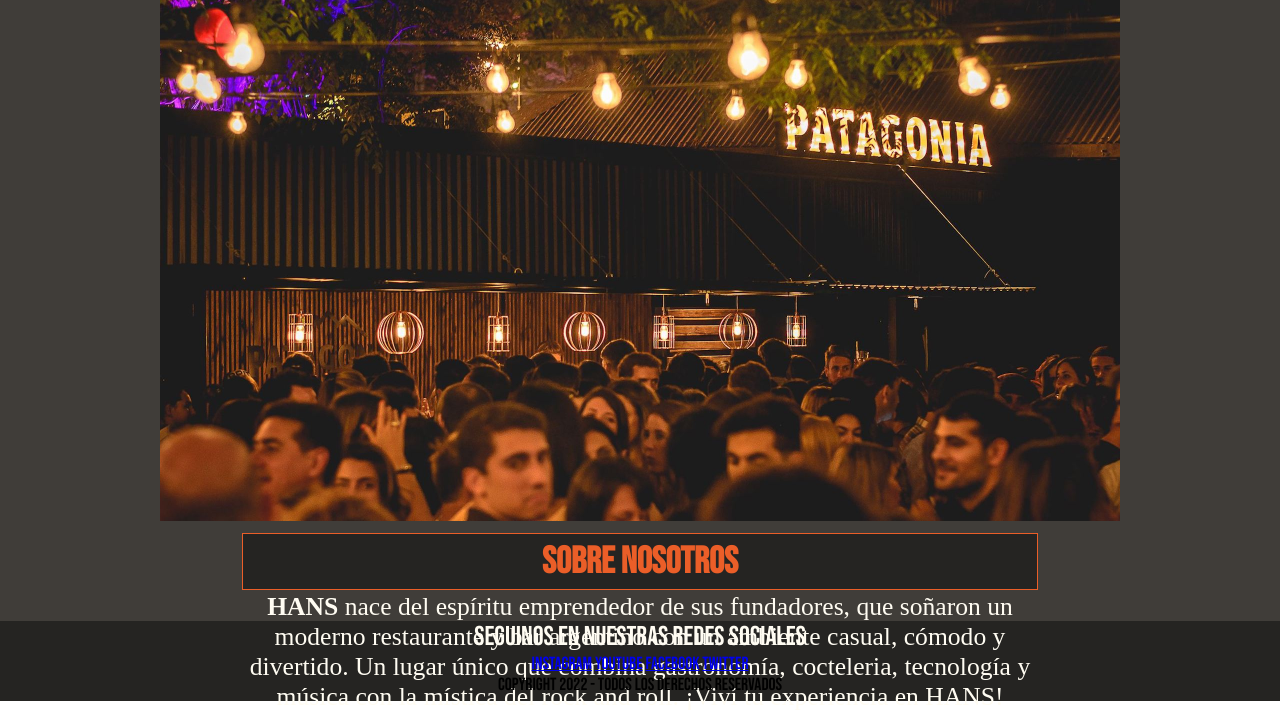
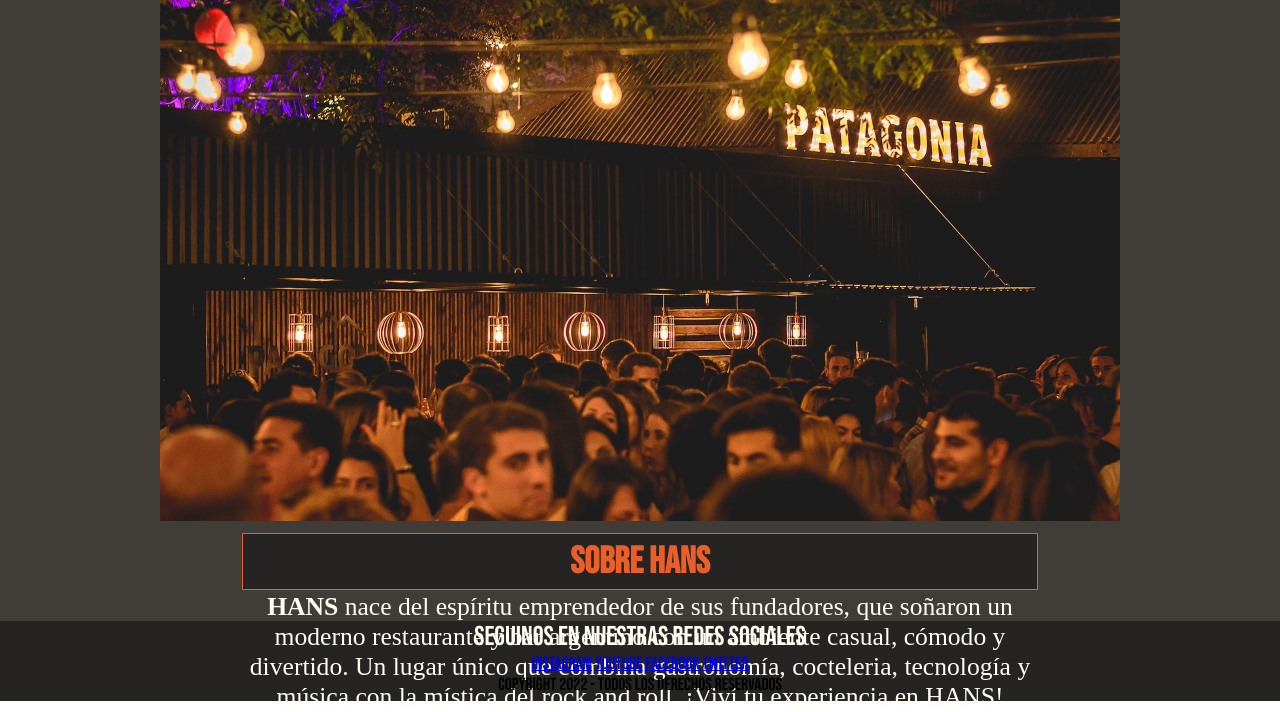
Before and after one commit to leonelnmedina/proyectohans, a plain HTML site: page index.html in a window 1280 px wide. Shown: the part 99-811 px from the top of the page. Drawn offline with Linux system fonts and the light colour scheme.

Commit message:
cambio de titulo

```diff
--- a/index.html
+++ b/index.html
@@ -34,7 +34,7 @@
    <section id="sectionDos">
     <article>
       <div>
-        <h1>Sobre Nosotros</h1>
+        <h1>Sobre HANS</h1>
       </div>
       <div class="textOne">
       <p><b>HANS</b> nace del espíritu emprendedor de sus fundadores, que soñaron un moderno restaurante y bar argentino con un ambiente casual, cómodo y divertido. Un lugar único que combina gastronomía, cocteleria, tecnología y música con la mística del rock and roll.
```
